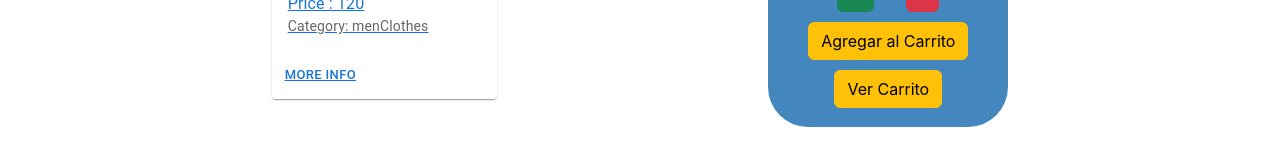
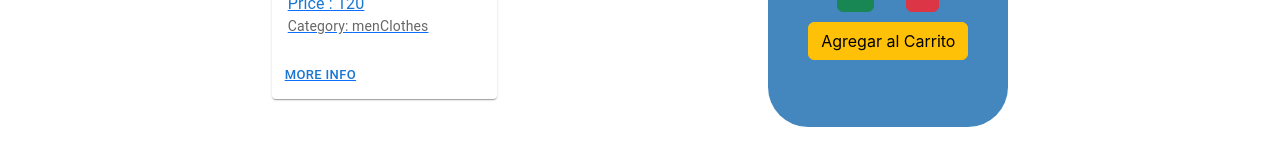
Before and after one commit to jonatansoria/proyecto-react-jonatan-soria, a React (Create React App) app: page /detail/1 in a window 1280 px wide. Shown: the part 299-459 px from the top of the page. Built offline with nearby package versions, Linux system fonts and the light colour scheme.

Commit message:
entrega-parcial

```diff
--- a/src/App.js
+++ b/src/App.js
@@ -9,11 +9,13 @@ import Cart from './components/Cart/Cart';
 
 
 
+
 const App = () => {
 
   return (
      <div>
       <BrowserRouter>
+
          <NavBar />
        <Routes>
          <Route path='/' element ={<ItemListContainer />} />
@@ -21,6 +23,7 @@ const App = () => {
            <Route path='/detail/:detalleId' element ={<ItemDetailContainer />} />
             <Route path='/cart' element ={ <Cart />}/>
        </Routes>
+
     </BrowserRouter>
   </div>
 
--- a/src/components/ItemCount/ItemCount.js
+++ b/src/components/ItemCount/ItemCount.js
@@ -1,11 +1,11 @@
 import React, {useState} from 'react';
 import './ItemCount.css';
-import {Link} from "react-router-dom"
+
+
 
 
 function ItemCount () {
      const [amount,setAmount] = useState(1);
-     //const [showCart,setShowCart] = useState ();
 
      return(
        <div className="counter">
@@ -15,16 +15,16 @@ function ItemCount () {
              <button className='btn btn-success mx-3' onClick={()=> setAmount(amount + 1)} disabled ={amount >= 8} >+</button>
              <button className='btn btn-danger mx-3' onClick={()=> setAmount(amount - 1)} disabled ={amount === 0}>-</button>
              <button className='btn btn-warning mx-3'> Agregar al Carrito</button>
-             <Link to="/cart"> <button className='btn btn-warning mx-3'> Ver Carrito</button> </Link>
+
 
              </div>
         </div>
       </div>
 
     )
-
 }
 
 
 
+
 export default ItemCount;
--- a/src/components/itemDetailContainer/ItemDetail/ItemDetail.js
+++ b/src/components/itemDetailContainer/ItemDetail/ItemDetail.js
@@ -3,6 +3,7 @@ import CardProd from '../../CardProducts/CardProd';
 
 
 function itemDetail({data={}}) {
+
   return (
 
       <CardProd key={data.id} response ={data} />)
--- a/src/components/itemDetailContainer/ItemDetailContainer.js
+++ b/src/components/itemDetailContainer/ItemDetailContainer.js
@@ -1,6 +1,6 @@
 import React, {useEffect, useState} from 'react'
 import ItemDetail from './ItemDetail/ItemDetail';
-import {useParams } from 'react-router-dom';
+import {Link,useParams } from 'react-router-dom';
 import ItemCount from '../ItemCount/ItemCount';
 import "./ItemDetailContainer.css";
 
@@ -15,13 +15,17 @@ const Products = [
 ];
 
 
- export const ItemDetailContainer = () => {
+  const ItemDetailContainer = () => {
   const [data, setData] = useState ({});
+  const [counter,setCounter] = useState(true)
+
+ const count = () => {
+
+   setCounter (!counter)
+
+ }
 
   const {detalleId} = useParams ();
-
-
-
 
   useEffect (() => {
 
@@ -34,14 +38,17 @@ const Products = [
       getData.then(res => {
         setData(res.find(Product => Product.id === parseInt(detalleId)))});
 
-  },[])
+  },[detalleId])
 
   return (
       <div className='flex-container'>
               <div key={data.id}>
                 <ItemDetail data= {data} />
               </div>
-              <ItemCount />
+              {counter
+               ?<ItemCount/>
+               :<Link to="/cart"> <button className='btn btn-warning mx-3'> Ver Carrito</button> </Link>
+              }
      </div>
   );
 };
```
Also changed, not shown: src/components/CartContext.js (added, +33 -0 lines).
